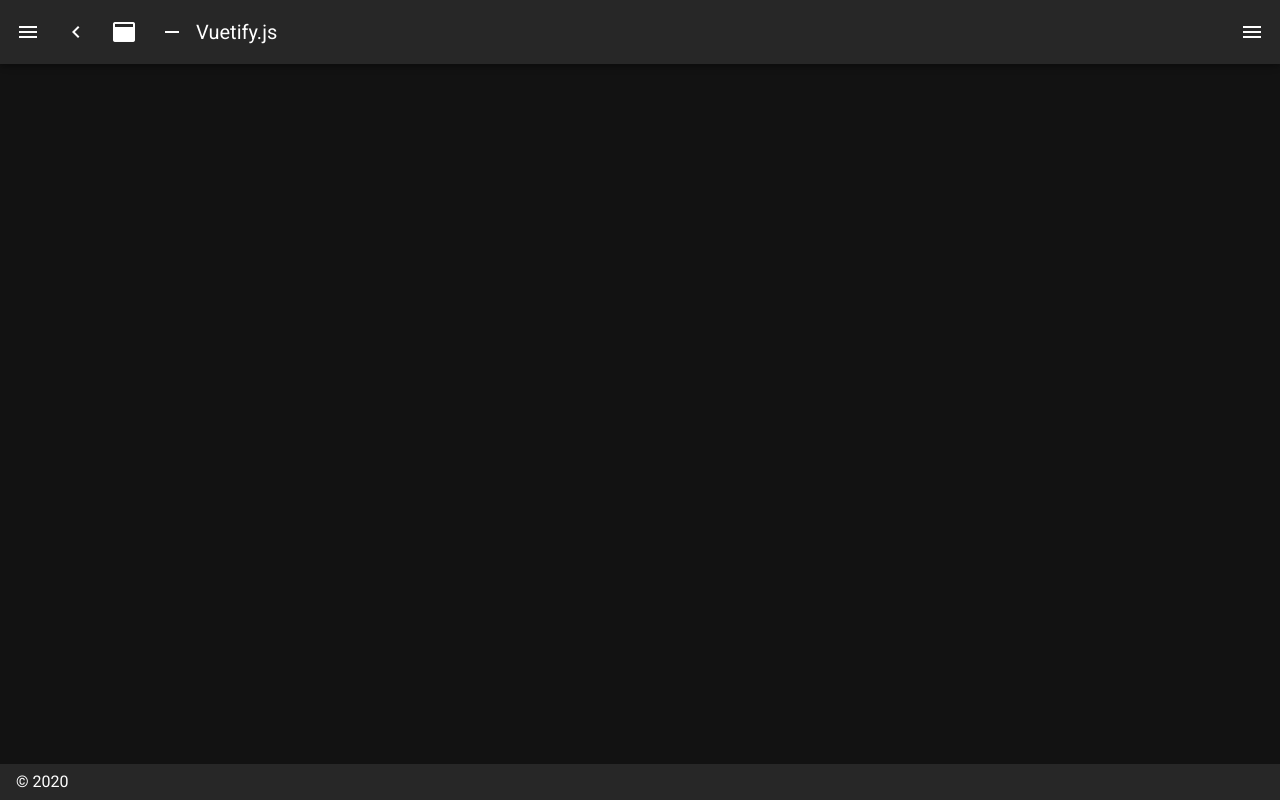
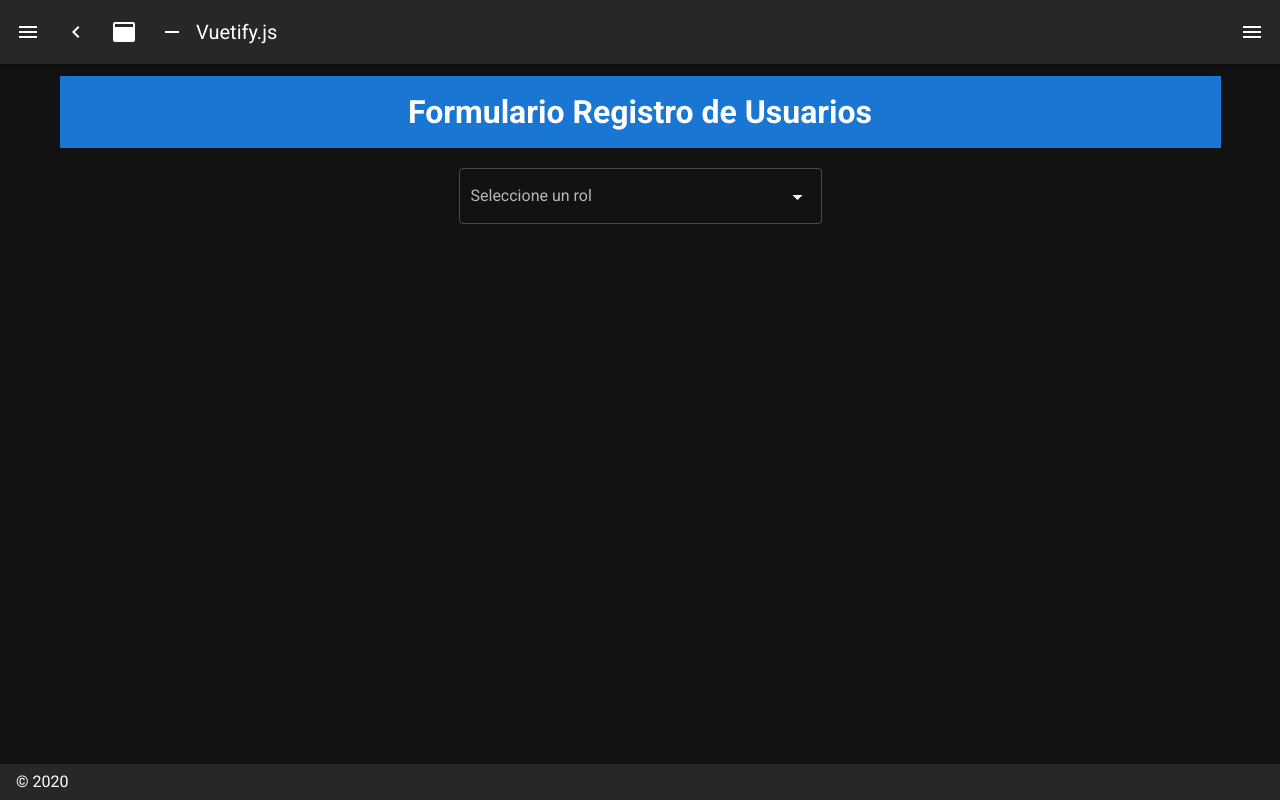
Before and after one commit to JosePabloRomero/red-proveedores, a Nuxt app: page /registro-usuarios in a window 1280 px wide. Before the commit this address had no page. Built offline with nearby package versions, Linux system fonts and the light colour scheme.

Commit message:
Se implementa primera parte del Formulario Registro de Usuarios

```diff
--- /dev/null
+++ b/pages/registro-usuarios.vue
@@ -0,0 +1,139 @@
+<template>
+  <v-container>
+    <v-row>
+      <v-col class="primary" align="center">
+        <h1>Formulario Registro de Usuarios</h1>
+      </v-col>
+    </v-row>
+
+    <v-form v-model="formUsers" ref="formUsers">
+      <!-- Seleccionar un rol -->
+      <v-row justify="center">
+        <v-col cols="12" sm="4" class="mt-5">
+          <v-select
+            :items="rol"
+            @change="actualizarRol"
+            v-model="rolSeleccionado"
+            label="Seleccione un rol"
+            outlined
+          ></v-select>
+        </v-col>
+      </v-row>
+
+      <!-- Formularios generales para proveedor y usuario -->
+      <v-row v-if="rolSeleccionado">
+        <v-col sm="4" v-for="(item, index) in camposGenerales" :key="index">
+          <v-text-field
+            :label="item.label"
+            v-model="item.dato"
+            :rules="fieldRequired"
+            :type="item.type"
+            required
+          ></v-text-field>
+        </v-col>
+      </v-row>
+
+      <!-- Campos solo para proveedores -->
+      <v-row v-if="rolSeleccionado === rol[0]">
+        <v-col md="6">
+          <v-select
+            :label="tipoId.label"
+            :items="tipoId.items"
+            :v-model="tipoId.tipoSeleccionado"
+            required
+          ></v-select>
+        </v-col>
+
+        <v-col md="6" v-for="(item, index) in camposProveedor" :key="index">
+          <v-text-field
+            :label="item.label"
+            v-model="item.dato"
+            required
+            :rules="fieldRequired"
+          >
+          </v-text-field>
+        </v-col>
+
+        <v-col md="6">
+          <v-textarea
+            label="Descripción"
+            filled
+            auto-grow
+            rows="2"
+            row-height="30"
+            :rules="fieldRequired"
+            required
+            v-model="descripcion"
+          >
+          </v-textarea>
+        </v-col>
+      </v-row>
+      <v-row justify="center" v-if="rolSeleccionado">
+        <v-col md="4">
+          <v-btn color="success" block>Enviar </v-btn>
+        </v-col>
+      </v-row>
+    </v-form>
+  </v-container>
+</template>
+
+<script>
+export default {
+  data() {
+    return {
+      formUsers: null,
+      rol: ["Proveedor", "Usuario"],
+      rolSeleccionado: null,
+      camposGenerales: [],
+      camposProveedor: [
+        { label: "Numero Identificación", dato: "" },
+        { label: "Dirección del proveedor", dato: "" },
+      ],
+      descripcion: null,
+      tipoId: {
+        label: "Tipo de Identificación",
+        items: ["cedula", "pasaporte"],
+        tipoSeleccionado: null,
+      },
+      /* Comprobar Campos */
+      fieldRequired: [(v) => !!v || "Este campo es requerido"],
+      emailRules: [
+        (v) => !!v || "El e-mail es requerido",
+        (v) => /.+@.+/.test(v) || "El e-mail debe de ser valido",
+      ],
+    };
+  },
+  methods: {
+    actualizarRol() {
+      this.camposGenerales = [
+        {
+          label: `Nombre del ${this.rolSeleccionado}`,
+          dato: "",
+          type: "text",
+        },
+        {
+          label: `Apellido del ${this.rolSeleccionado}`,
+          dato: "",
+          type: "text",
+        },
+        {
+          label: `E-mail del ${this.rolSeleccionado}`,
+          dato: "",
+          type: "email",
+        },
+        {
+          label: `Contraseña del ${this.rolSeleccionado}`,
+          dato: "",
+          type: "password",
+        },
+        /* Es necesario agregar este campo? */
+        {
+          label: `Telefono del ${this.rolSeleccionado}`,
+          dato: "",
+          type: "text",
+        },
+      ];
+    },
+  },
+};
+</script>
```
